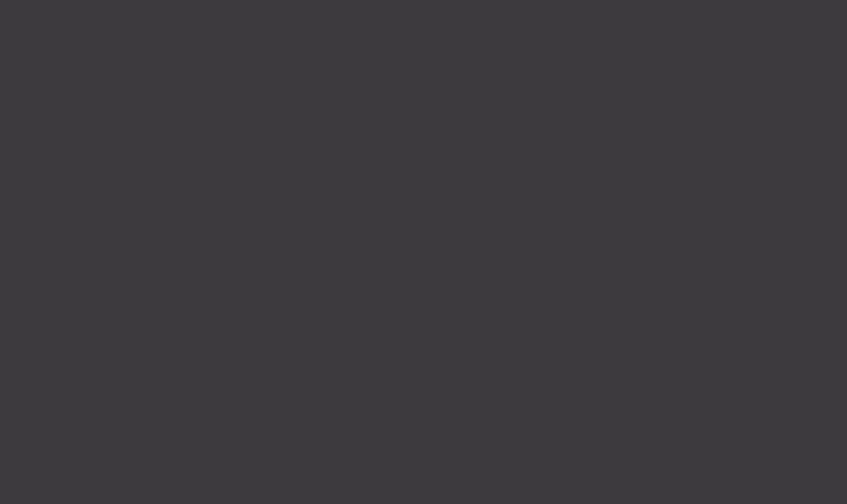
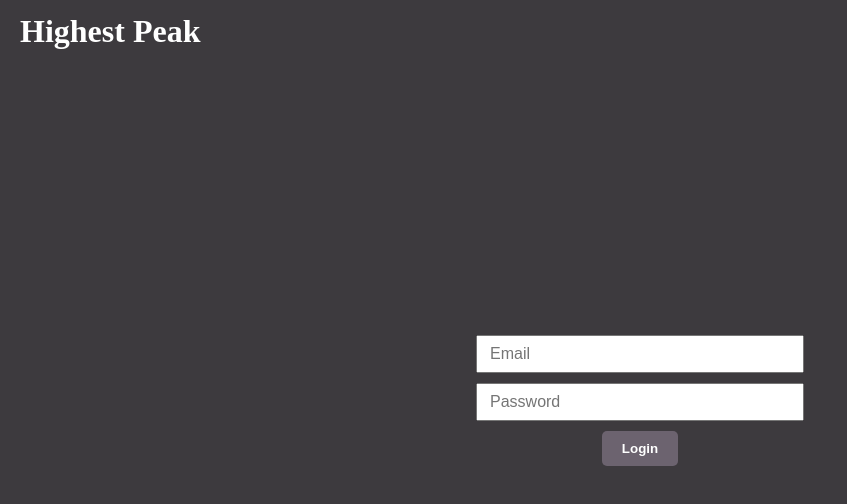
Before and after one commit to Xenraken/highest-peak-client, a React (Create React App) app: page /login in a window 1280 px wide. Before the commit this address had no page. Shown: the top 504 px of the page, without its empty margins (0-847 px from the left). Built offline with nearby package versions, Linux system fonts and the light colour scheme.

Commit message:
add login and signup pages

```diff
--- a/src/components/ButtonCreate.js
+++ b/src/components/ButtonCreate.js
@@ -1,8 +1,8 @@
 import './button.css';
 
-function ButtonCreate({ className, text })
+function ButtonCreate({ className, text, onClick })
 {
-    return <button className={className}>{text}</button>;
+    return <button className={className} onClick={onClick}>{text} </button>;
 }
 
 export default ButtonCreate;
--- a/src/index.js
+++ b/src/index.js
@@ -5,7 +5,7 @@ import App from './App';
 import { BrowserRouter, Routes, Route } from "react-router";
 import About from './components/About';
 import SignupPage from "./pages/SignupPage";
-
+import LoginPage from './pages/LoginPage';
 
 const root = ReactDOM.createRoot(document.getElementById('root'));
 root.render(
@@ -15,6 +15,8 @@ root.render(
         <Route path="/" element={<App />} />
         <Route path="/about" element={<About />} />
         <Route path="/signup" element={<SignupPage />} />
+        <Route path="/login" element={<LoginPage />} />
+
       </Routes>
     </BrowserRouter>
   </React.StrictMode>
--- a/src/pages/Home.js
+++ b/src/pages/Home.js
@@ -18,9 +18,11 @@ function Home()
 
             <div className={styles["button-container"]}>
                 <Link to="/signup">
-                <ButtonCreate className="button" text="Signup" />
+                    <ButtonCreate className="button" text="Signup" />
                 </Link>
+                <Link to="/Login">
                 <ButtonCreate className="button" text="Login" />
+                </Link>
             </div>
 
             <div className={styles["video-container"]}>
--- /dev/null
+++ b/src/pages/LoginPage.js
@@ -0,0 +1,49 @@
+import styles from './login-page.module.css';
+import { Link } from "react-router-dom";
+import ButtonCreate from "../components/ButtonCreate";
+import { useState } from 'react';
+
+function LoginPage()
+{
+
+    const [email, setEmail] = useState("");
+    const [password, setPassword] = useState("");
+
+    function loginHandle()
+    {
+        try
+        {
+            fetch("http://localhost:5000/auth/login",
+                {
+                    method: "POST",
+                    headers: { "Content-Type": "application/json" },
+                    body: JSON.stringify({ email, password })
+
+                }
+            ).then(res => res.json()).then(data => console.log("Login is successful", data)).catch(error => console.log("Fetch error:", error));
+        }
+        catch (error)
+        {
+            console.log("Error during loginHandle", error);
+
+        }
+
+    }
+
+    return (
+        <div>
+            <Link to="/" style={{
+                position: "absolute", top: "-8px", left: "20px", margin: 0, textDecoration: "none", color: "White"
+            }}> <h1>Highest Peak</h1></Link>
+            <div className={styles['signup-container']}>
+                <input type="text" placeholder="Email" value={email} onChange={(e) => { setEmail(e.target.value) }} />
+                <input type="text" placeholder="Password" value={password} onChange={(e) => { setPassword(e.target.value) }} />
+                <div className={styles["button-container"]}>
+                    <ButtonCreate className="button" onClick={loginHandle} text="Login" />
+                </div>
+            </div>
+        </div>
+    )
+}
+
+export default LoginPage;
--- a/src/pages/SignupPage.js
+++ b/src/pages/SignupPage.js
@@ -1,12 +1,90 @@
 import styles from './signup-page.module.css';
+import { Link } from "react-router-dom";
+import ButtonCreate from "../components/ButtonCreate";
+import { useState } from "react";
+import { useNavigate } from 'react-router-dom';
 
 function SignupPage()
 {
+    const [name, setName] = useState("");
+    const [email, setEmail] = useState("");
+    const [password, setPassword] = useState("");
+    const [signupSuccess, setSignupSuccess] = useState(false);
+    const navigate = useNavigate();
+
+
+    const signupHandle = async () =>
+    {
+        try
+        {
+            const res = await fetch("http://localhost:5000/auth/signup",
+                {
+                    method: "POST",
+                    headers: { "Content-Type": "application/json" },
+                    body: JSON.stringify({ name, email, password })
+                }
+            )
+            const data = await res.json();
+            if (res.status === 201)
+            {
+                console.log("Signing up is successful", data);
+                setSignupSuccess(true);
+            }
+            else
+            {
+                alert("Signup failed.");
+
+            }
+        }
+        catch (error)
+        {
+            console.log("Error during signupHandle", error);
+        }
+    }
+
     return (
-        <div className={styles['signup-container']}>
-            <input type="text" placeholder="Name" />
-            <input type="text" placeholder="Email" />
-            <input type="text" placeholder="Password" />
+        <div>
+            <Link to="/" style={{
+                position: "absolute", top: "-8px", left: "20px", margin: 0, textDecoration: "none", color: "White"
+            }}> <h1>Highest Peak</h1></Link>
+
+            {!signupSuccess && (
+                <div className={styles['signup-container']}>
+                    <input type="text" placeholder="Name" value={name} onChange={(e) => { setName(e.target.value) }} />
+                    <input type="text" placeholder="Email" value={email} onChange={(e) => { setEmail(e.target.value) }} />
+                    <input type="text" placeholder="Password" value={password} onChange={(e) => { setPassword(e.target.value) }} />
+                    <div className={styles["button-container"]}>
+                        <ButtonCreate className="button" onClick={signupHandle} text="Submit" />
+                    </div>
+                </div>
+            )}
+            {signupSuccess && (
+                <div style={{
+                    position: 'absolute',
+                    top: '50%',
+                    left: '50%',
+                    transform: 'translate(-50%, -50%)',
+                    textAlign: 'center',
+                }}>
+                    <p style={{ color: "#4CAF50", fontSize: "20px", marginBottom: "10px" }}>
+                        Success!
+                    </p>
+                    <button
+                        onClick={() => navigate("/login")}
+                        style={{
+                            padding: "10px 20px",
+                            backgroundColor: "rgb(108, 99, 111)",
+                            color: "white",
+                            border: "none",
+                            borderRadius: "5px",
+                            cursor: "pointer",
+                            fontSize: "16px"
+                        }}
+                    >
+                        Click to Login
+                    </button>
+                </div>
+            )}
         </div>
     )
 }
--- /dev/null
+++ b/src/pages/login-page.module.css
@@ -0,0 +1,15 @@
+.signup-container {
+  display: flex;
+  flex-direction: column;
+  align-items: center;
+  justify-content: center;
+
+  height: 100vh;
+  gap: 10px;
+}
+
+.signup-container input {
+  width: 300px;
+  padding: 8px 12px;
+  font-size: 16px;
+}
```
